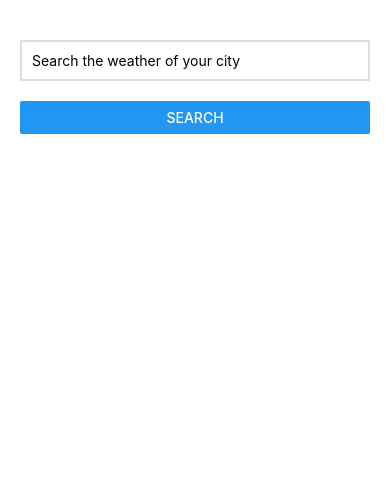
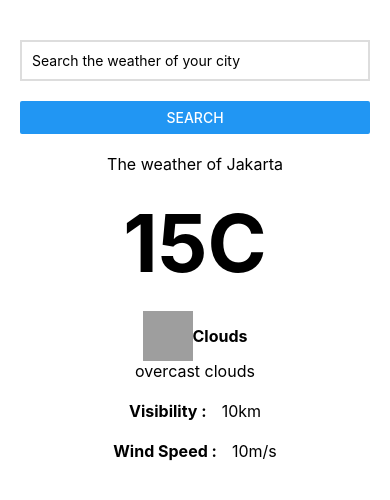
Before and after one commit to betsky2112/ProgateWeatherApp, a React Native app: screen / in a window 390 px wide. Shown: the top 500 px of the page. Built offline with nearby package versions, Linux system fonts and the light colour scheme; grey boxes are pictures that could not be loaded.

Commit message:
Add Weather Info Component

```diff
--- a/App.js
+++ b/App.js
@@ -1,11 +1,13 @@
 import React from 'react'
 import {View, StyleSheet} from 'react-native'
 import WeatherSearch from './src/components/weatherSearch'
+import WeatherInfo from './src/components/weatherInfo'
 
 const App = () => {
 	return (
 		<View style={styles.container}>
 			<WeatherSearch />
+			<WeatherInfo />
 		</View>
 	)
 }
--- /dev/null
+++ b/src/components/weatherInfo.js
@@ -0,0 +1,59 @@
+import React from 'react'
+import {Image, StyleSheet, Text, View} from 'react-native'
+
+const WeatherInfo = () => {
+	return (
+		<View style={styles.marginTop20}>
+			<Text style={styles.text}>The weather of Jakarta</Text>
+			<Text style={[styles.temperature, styles.marginTop20]}>15C</Text>
+			<View style={[styles.rowContainer, styles.marginTop20]}>
+				<Image
+					source={{uri: 'https://openweathermap.org/img/w/04d.png'}}
+					style={styles.weatherIcon}
+				/>
+				<Text style={[styles.text, styles.bold]}>Clouds</Text>
+			</View>
+			<Text style={styles.text}>overcast clouds</Text>
+			<View style={[styles.rowContainer, styles.marginTop20]}>
+				<Text style={[styles.text, styles.bold]}>Visibility :</Text>
+				<Text style={[styles.text, styles.marginLeft15]}>10km</Text>
+			</View>
+			<View style={[styles.rowContainer, styles.marginTop20]}>
+				<Text style={[styles.text, styles.bold]}>Wind Speed :</Text>
+				<Text style={[styles.text, styles.marginLeft15]}>10m/s</Text>
+			</View>
+		</View>
+	)
+}
+
+const styles = StyleSheet.create({
+	marginTop20: {
+		marginTop: 20,
+	},
+	marginLeft15: {
+		marginLeft: 15,
+	},
+	text: {
+		textAlign: 'center',
+		fontSize: 16,
+	},
+	bold: {
+		fontWeight: '700',
+	},
+	rowContainer: {
+		flexDirection: 'row',
+		justifyContent: 'center',
+		alignItems: 'center',
+	},
+	temperature: {
+		fontWeight: '700',
+		fontSize: 80,
+		textAlign: 'center',
+	},
+	weatherIcon: {
+		width: 50,
+		height: 50,
+	},
+})
+
+export default WeatherInfo
```
